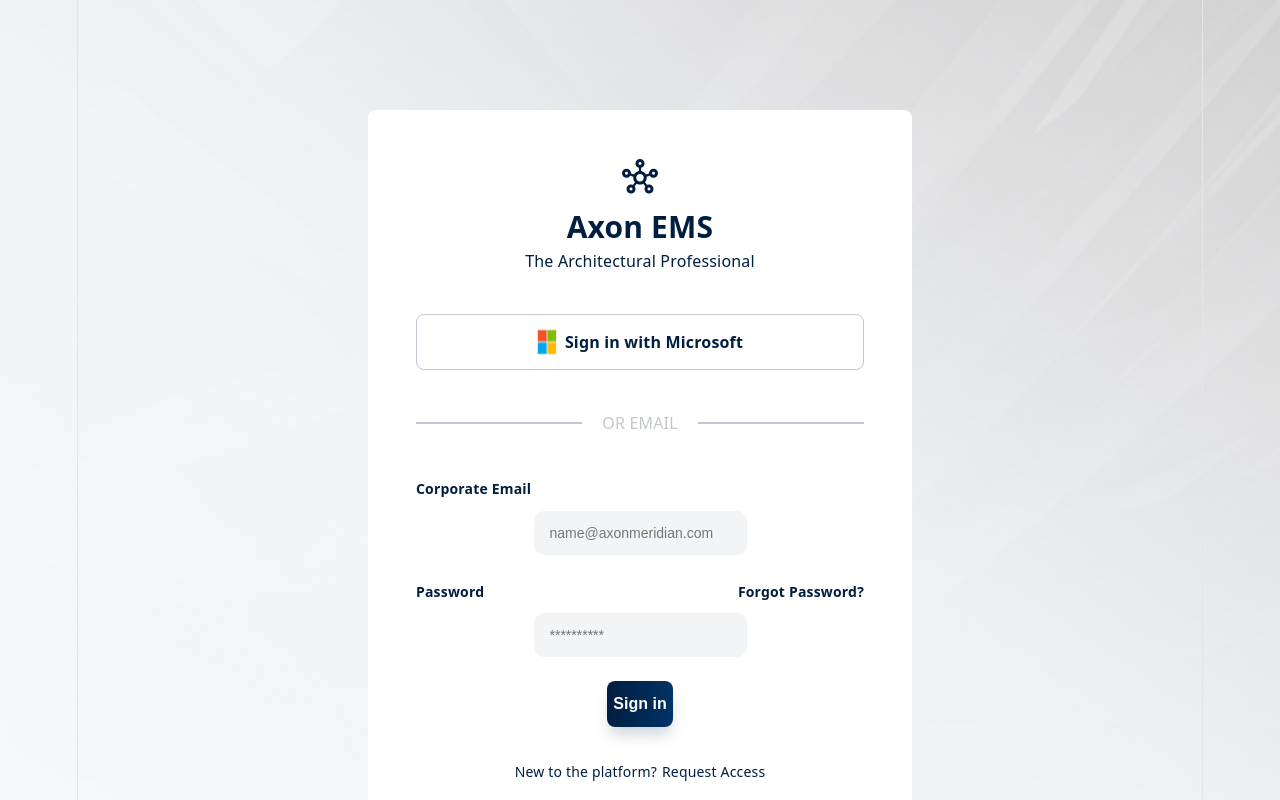
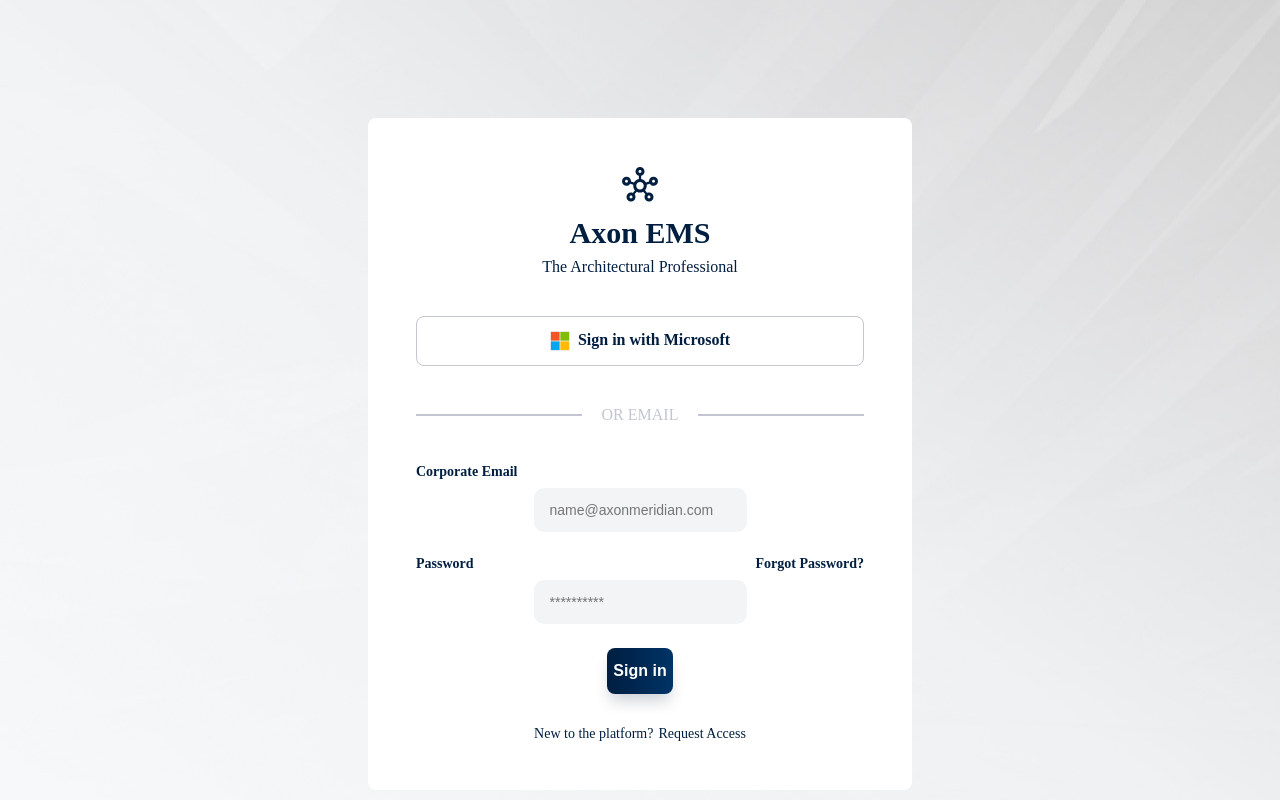
Before and after one commit to dev-arjuajith/axon_ems, a React (Vite) app: page / in a window 1280 px wide. Shown: the top 800 px of the page. Built offline with nearby package versions, Linux system fonts and the light colour scheme.

Commit message:
Removed default styles in index.css

```diff
--- a/src/feature/login/LoginPage.tsx
+++ b/src/feature/login/LoginPage.tsx
@@ -15,7 +15,7 @@
       {/* {login container} */}
       <div style={{width: '100%', display: 'flex', justifyContent: 'center'}}>
         <div className='login-container'>
-          <img src={logo} alt="" style={{height: '36px', width: '36px', objectFit: 'contain'}} />
+          <img src={logo} alt="" style={{height: '36px', width: '36px', objectFit: 'contain', display: 'block'}} />
           <SizedBox height={14}></SizedBox>
           <Text size={30} weight={'bold'}> Axon EMS</Text>
           <SizedBox height={8}></SizedBox>
--- a/src/index.css
+++ b/src/index.css
@@ -1,4 +1,4 @@
-:root {
+/* :root {
   --text: #6b6375;
   --text-h: #08060d;
   --bg: #fff;
@@ -108,4 +108,4 @@
   line-height: 135%;
   padding: 4px 8px;
   background: var(--code-bg);
-}
+} */
```
